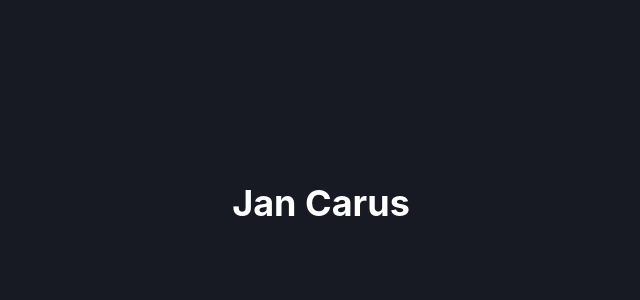
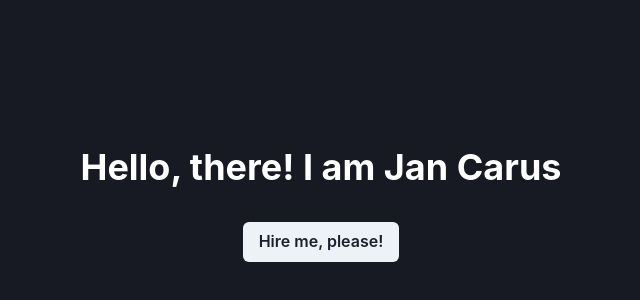
Before and after one commit to cowboydiver/CV, a Next.js app: page / in a window 1280 px wide. Shown: the part 196-496 px from the top of the page, without its empty margins (319-959 px from the left). Built offline with nearby package versions, Linux system fonts and the light colour scheme.

Commit message:
more animations and layout change

```diff
--- a/pages/index.tsx
+++ b/pages/index.tsx
@@ -2,7 +2,14 @@ import type { NextPage } from "next";
 import Head from "next/head";
 import Image from "next/image";
 import styles from "../styles/Home.module.css";
-import { Container, Flex, Heading } from "@chakra-ui/react";
+import {
+  Box,
+  Button,
+  Container,
+  Flex,
+  Heading,
+  VStack,
+} from "@chakra-ui/react";
 import { MotionConfig } from "framer-motion";
 import { motion } from "framer-motion";
 
@@ -20,14 +27,28 @@ const Home: NextPage = () => {
         alignItems="center"
         justifyContent="center"
         background="gray.900"
+        direction="column"
       >
-        <motion.div
-          initial={{ opacity: 0, y: 100 }}
-          animate={{ opacity: 1, y: 0 }}
-          transition={{ delay: 2 }}
-        >
-          <Heading color="white">Jan Carus</Heading>
-        </motion.div>
+        <VStack spacing={8}>
+          <Box>
+            <motion.div
+              initial={{ opacity: 0, y: 100 }}
+              animate={{ opacity: 1, y: 0 }}
+              transition={{ delay: 1 }}
+            >
+              <Heading color="white">Hello, there! I am Jan Carus</Heading>
+            </motion.div>
+          </Box>
+          <Box>
+            <motion.div
+              initial={{ opacity: 0, y: 100 }}
+              animate={{ opacity: 1, y: 0 }}
+              transition={{ delay: 2.5 }}
+            >
+              <Button>Hire me, please!</Button>
+            </motion.div>
+          </Box>
+        </VStack>
       </Flex>
     </div>
   );
```
